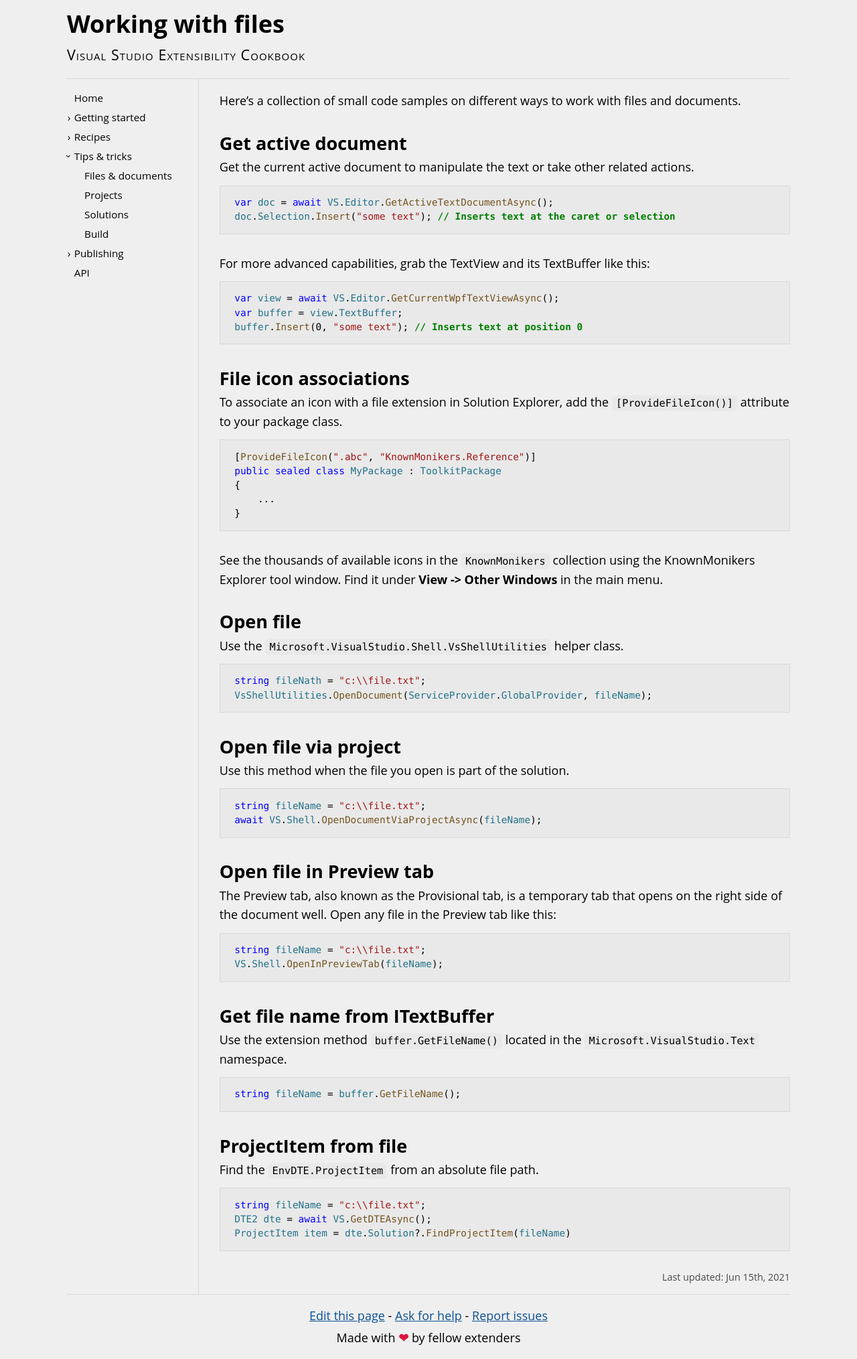
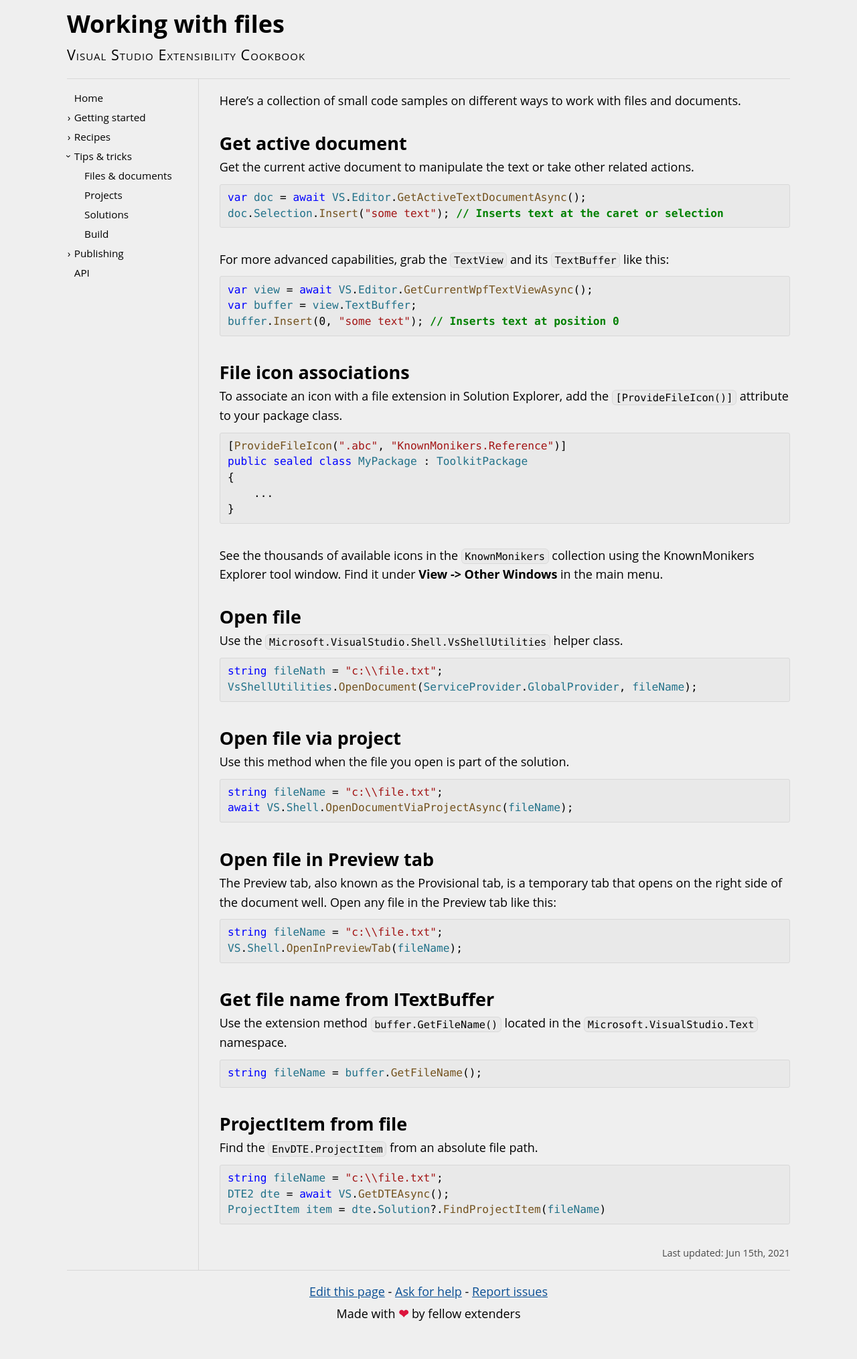
Before and after one commit to VsixCommunity/docs, a Jekyll site: the page built from docs/tips/files.md, in a window 1280 px wide. Shown: the whole page at 67% size. Built offline with Jekyll 4.4.1, drawn with Linux system fonts in a browser that asks for light colours; after the commit the page ends 1993 px from its top, so only the background shows below that.

Commit message:
Added rounded corners to things

````diff
--- a/docs/assets/css/style.scss
+++ b/docs/assets/css/style.scss
@@ -68,6 +68,8 @@ img,
 video {
     max-width: 100%;
     height: auto;
+    border-radius: 3px;
+    border: 1px solid var(--border-color);
 }
 
 .caption {
@@ -84,6 +86,7 @@ video {
 blockquote {
     border: 1px solid var(--border-color);
     border-left: 3px solid dodgerblue;
+    border-radius: 3px;
     background: rgba(180, 180, 180, .1);
     padding: 0.4em 1em;
     font-style: italic;
@@ -94,10 +97,11 @@ pre {
     background: rgba(180, 180, 180, .1);
     color: var(--foreground);
     border: 1px solid var(--border-color);
+    border-radius: 3px;
     overflow: auto;
-    padding: 1em 1.5em;
+    padding: .5em .7em;
     margin: -1em 0 2em 0;
-    font-size: .8em;
+    font-size: .9em;
     width: 100%;
     line-height: 1.4;
 }
@@ -135,7 +139,8 @@ p > code {
     background: rgba(180, 180, 180, .1);
     border-radius: 6px;
     font-size: 85%;
-    padding: .2em .4em;
+    padding: .1em .3em;
+    border: 1px solid rgba(180, 180, 180, .3);
 }
 
 header h1 {
--- a/docs/tips/files.md
+++ b/docs/tips/files.md
@@ -14,7 +14,7 @@ var doc = await VS.Editor.GetActiveTextDocumentAsync();
 doc.Selection.Insert("some text"); // Inserts text at the caret or selection
 ```
 
-For more advanced capabilities, grab the TextView and its TextBuffer like this:
+For more advanced capabilities, grab the `TextView` and its `TextBuffer` like this:
 
 ```csharp
 var view = await VS.Editor.GetCurrentWpfTextViewAsync();
````
Also changed, not shown: docs/assets/img/insert-guid-command.png, docs/assets/img/status-bar-progress.gif, docs/assets/img/statusbar-animation.gif, docs/assets/img/task-status-center.gif, docs/assets/img/threaded-wait-dialog.gif, docs/assets/img/toolkit-intellisense.gif.
